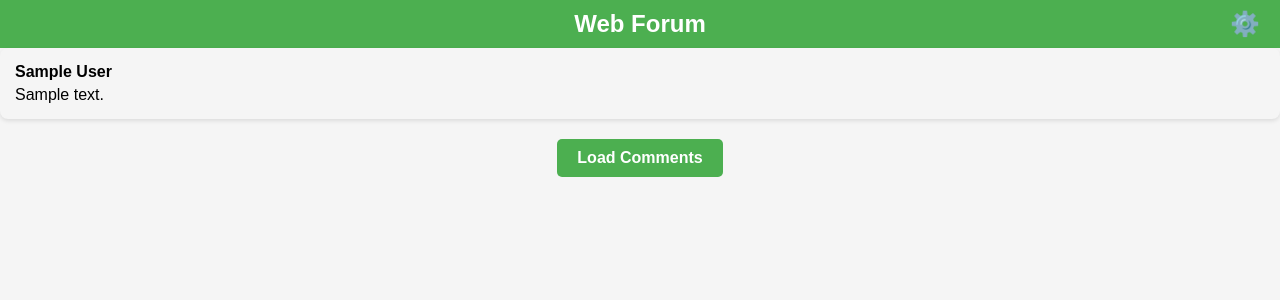
After one commit to usd-cs/COMP-49X-24-25-san-diego-food-bank-intro-project, a Django app: template intro_project_django/web_forum/templates/web_forum/single_post.html in a window 1280 px wide. The commit adds this page. Shown: the top 300 px of the page. Run offline with Django 5.2, Linux system fonts and the light colour scheme; the template is opened without the code that fills it: most values are stand-ins (such as "Sample title", 1, 10 or a date in 2020).

Commit message:
Implemented UI for single post page

```diff
--- a/intro_project_django/web_forum/static/css/home.css
+++ b/intro_project_django/web_forum/static/css/home.css
@@ -1,4 +1,4 @@
-.posts-container {
+.posts-container, .posts-container {
     padding: 20px;
 }
 
@@ -15,12 +15,12 @@
     margin-bottom: 5px;
 }
 
-.create-post {
+.create-post, .load-comments {
     text-align: center;
     margin: 20px 0;
 }
 
-.create-post-button {
+.create-post-button, .load-comments-button {
     display: inline-block;
     padding: 10px 20px;
     background-color: #4CAF50;
@@ -30,6 +30,6 @@
     font-weight: bold;
 }
 
-.create-post-button:hover {
+.create-post-button:hover, .load-comments-button:hover {
     background-color: #45a049;
 }
--- /dev/null
+++ b/intro_project_django/web_forum/templates/web_forum/single_post.html
@@ -0,0 +1,17 @@
+{% extends "web_forum/navigation_bar.html" %}
+{% load static %}
+
+{% block content %}
+<div class="post-container">
+    <div class="post">
+            <div class="post-header">
+                <span class="author">{{ post.author }}</span>
+            </div>
+            <p class="content">{{ post.content }}</p>
+        </div>
+</div>
+
+<div class="load-comments">
+    <a href="{% url 'loaded comments' %}" class="load-comments-button">Load Comments</a>
+</div>
+{% endblock %}
--- a/intro_project_django/web_forum/urls.py
+++ b/intro_project_django/web_forum/urls.py
@@ -8,5 +8,7 @@ urlpatterns = [
     path("", views.home_view, name="home"),
     path("post/", views.post_view, name="post"),
     path("create_post/", views.create_post_view, name="create post"),
+    path("single_post/", views.post_view, name="single post"),
+    path("single_post/loaded_comments/", views.loaded_comments_view, name="loaded comments")
     # path("login/", views.login_view name="login")  Running into some sort of syntax error here
 ]
--- a/intro_project_django/web_forum/views.py
+++ b/intro_project_django/web_forum/views.py
@@ -32,7 +32,11 @@ def home_view(request):
 
 def post_view(request):
     """Placeholder view for viewing a post."""
-    return render(request, HttpResponse("This is a post view."))
+    return render(request, "web_forum/single_post.html", {"post": post_object})
+
+def loaded_comments_view(request):
+    """Placedholder view for loaded comments"""
+    return render(request, HttpResponse("This is the loaded comments page."))
 
 def create_post_view(request):
     """Placeholder view for creating a new post."""
```
